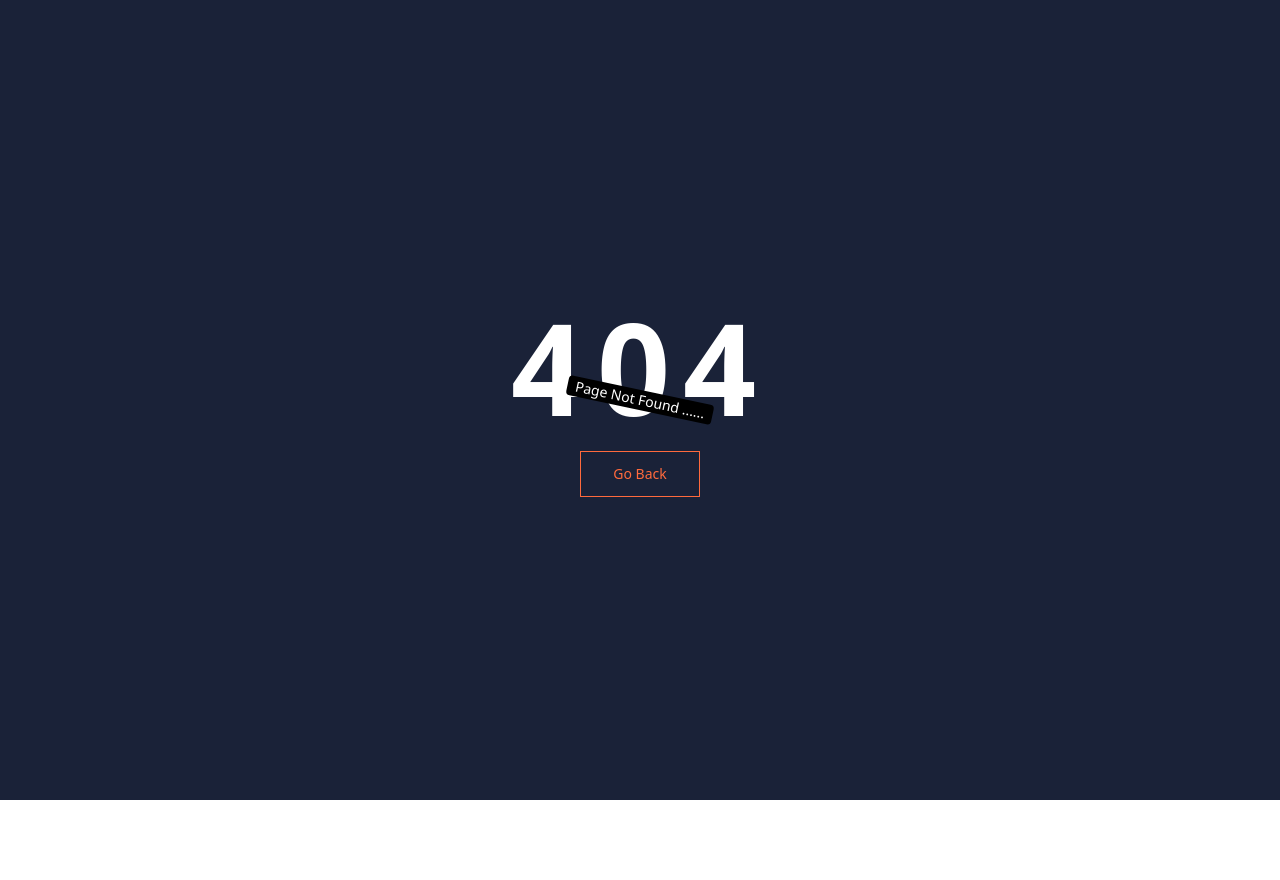
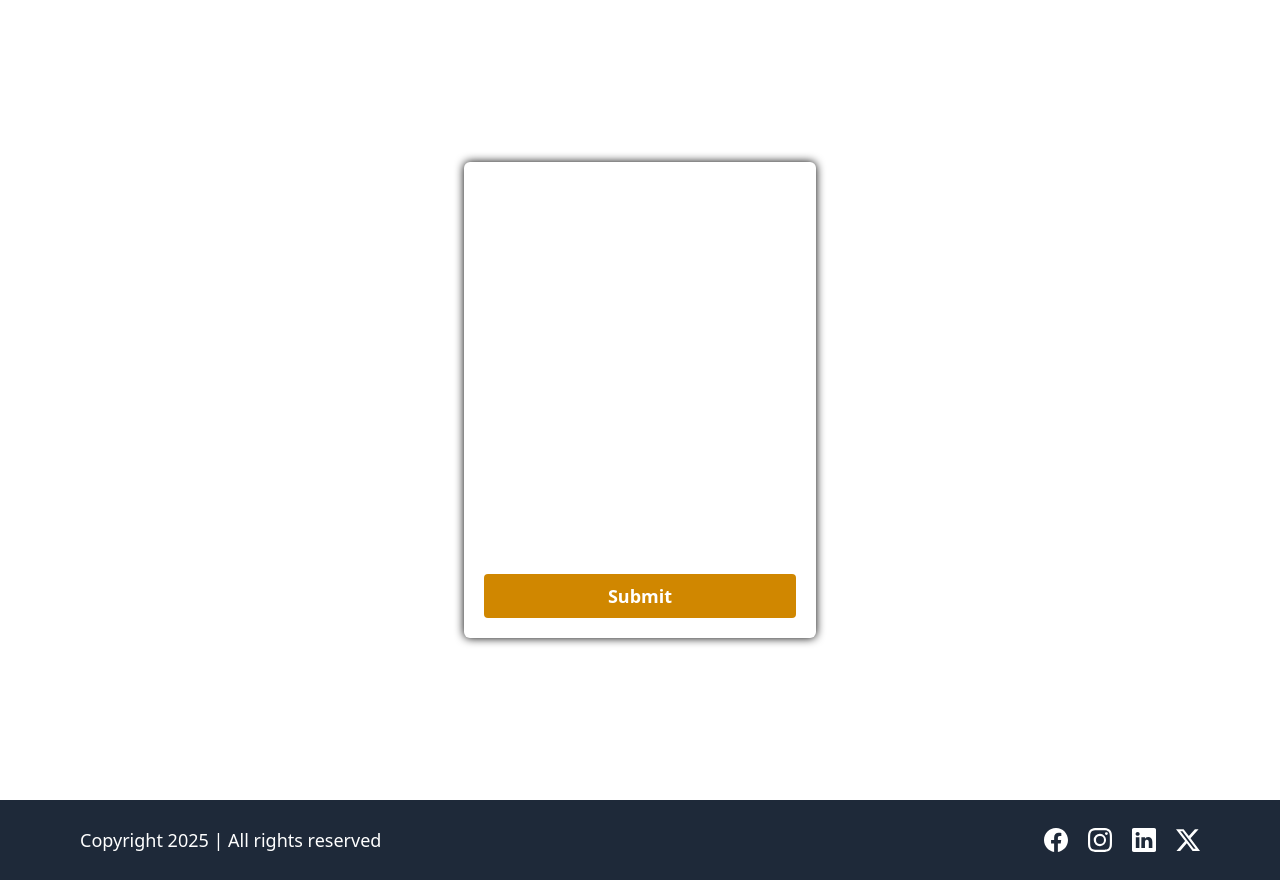
Before and after one commit to priyanshuxoxo/lms-frontend-hn, a React (Vite) app: page /contact in a window 1280 px wide. Before the commit this address had no page. Before the commit the page ends 800 px from the top, so only its background shows below. Built offline with nearby package versions, Linux system fonts and the light colour scheme.

Commit message:
added contact us page

```diff
--- a/src/App.jsx
+++ b/src/App.jsx
@@ -7,6 +7,7 @@
 import SignUp from "./Pages/SignUp";
 import Login from "./Pages/Login";
 import CourseList from "./Pages/Courses/CourseList";
+import Contact from "./Pages/Contact";
 function App() {
   return (
     <>
@@ -15,6 +16,7 @@
         <Route path="/about" element={<AboutUs />}></Route>
         <Route path="/courses" element={<CourseList />}></Route>
         <Route path="/signup" element={<SignUp />}></Route>
+        <Route path="/contact" element={<Contact />}></Route>
         <Route path="/login" element={<Login />}></Route>
         <Route path="*" element={<NotFound />}></Route>
       </Routes>
--- /dev/null
+++ b/src/Helpers/regexMatcher.js
@@ -0,0 +1,20 @@
+import toast from "react-hot-toast";
+
+export function isEmail(string) {
+  if (
+    !string.match(
+      /^(([^<>()[\]\\.,;:\s@"]+(\.[^<>()[\]\\.,;:\s@"]+)*)|.(".+"))@((\[[0-9]{1,3}\.[0-9]{1,3}\.[0-9]{1,3}\.[0-9]{1,3}\])|(([a-zA-Z\-0-9]+\.)+[a-zA-Z]{2,}))$/
+    )
+  )
+    return toast.error("Invalid email id");
+}
+export function isPassword(string) {
+  if (
+    !string.password.match(
+      /^(?=.*[0-9])(?=.*[!@#$%^&*])[a-zA-Z0-9!@#$%^&*]{6,16}$/
+    )
+  )
+    return toast.error(
+      "password should be atleast 6-16 character long and must contain atleast one number and special character"
+    );
+}
--- /dev/null
+++ b/src/Pages/Contact.jsx
@@ -0,0 +1,112 @@
+import { useState } from "react";
+import HomeLayout from "../Layouts/HomeLayout";
+import toast from "react-hot-toast";
+import { isEmail } from "../Helpers/regexMatcher";
+import axiosInstance from "../Helpers/axiosInstance";
+
+function Contact() {
+  const [userInput, setUserInput] = useState({
+    name: "",
+    email: "",
+    message: "",
+  });
+  function handleInputChange(e) {
+    const { name, value } = e.target;
+    console.log(name, value);
+    setUserInput({
+      ...userInput,
+      [name]: value,
+    });
+  }
+  async function onFormSubmit(e) {
+    e.preventDefault();
+
+    if (!userInput.name || !userInput.email || !userInput.message) {
+      toast.error("All fields are mandatory");
+      return;
+    }
+
+    isEmail(userInput.email);
+
+    try {
+      const response = await toast.promise(
+        axiosInstance.post("/contact", userInput),
+        {
+          loading: "Submitting your message...",
+          success: "Form submitted successfully!",
+          error: "Failed to submit the form.",
+        }
+      );
+
+      if (response?.data?.success) {
+        setUserInput({ name: "", email: "", message: "" });
+      }
+    } catch (error) {
+      toast.error("Operation failed.");
+      console.error("Contact form error:", error);
+    }
+  }
+
+  return (
+    <HomeLayout>
+      <div className="flex items-center justify-center h-[100vh]">
+        <form
+          onSubmit={onFormSubmit}
+          noValidate
+          className="flex flex-col items-center justify-center gap-2 p-5 rounded-md text-white shadow-[0_0_10px_black] w-[22rem]"
+        >
+          <h1 className="text-3xl font-semibold">Contact Form</h1>
+          <div className="flex flex-col w-full gap-1">
+            <label htmlFor="name" className="text-xl font-semibold">
+              Name
+            </label>
+            <input
+              type="text"
+              className="bg-transparent border px-2 py-1 rounded-sm "
+              id="name"
+              name="name"
+              placeholder="Enter your name"
+              onChange={handleInputChange}
+              value={userInput.name}
+            />
+          </div>
+          <div className="flex flex-col w-full gap-1">
+            <label htmlFor="email" className="text-xl font-semibold">
+              Email
+            </label>
+            <input
+              type="email"
+              className="bg-transparent border px-2 py-1 rounded-sm "
+              id="email"
+              name="email"
+              placeholder="Enter your email"
+              onChange={handleInputChange}
+              value={userInput.email}
+            />
+          </div>
+          <div className="flex flex-col w-full gap-1">
+            <label htmlFor="message" className="text-xl font-semibold">
+              Message
+            </label>
+            <textarea
+              className="bg-transparent border px-2 py-1 rounded-sm resize-none h-40"
+              id="message"
+              name="message"
+              placeholder="Enter your message"
+              onChange={handleInputChange}
+              value={userInput.message}
+            />
+          </div>
+          <button
+            type="submit"
+            className="w-full bg-yellow-600 hover:bg-yellow-500 transition-all ease-in-out duration-300 rounded-sm py-2 font-semibold text-lg cursor-pointer"
+          >
+            Submit
+          </button>
+        </form>
+      </div>
+    </HomeLayout>
+  );
+}
+
+export default Contact;
--- a/src/Pages/SignUp.jsx
+++ b/src/Pages/SignUp.jsx
@@ -5,6 +5,7 @@
 import { useDispatch } from "react-redux";
 import { toast } from "react-hot-toast";
 import { createAccount } from "../Redux/Slices/AuthSlice";
+import { isEmail, isPassword } from "../Helpers/regexMatcher";
 function SignUp() {
   const dispatch = useDispatch();
   const navigate = useNavigate();
@@ -54,20 +55,8 @@
     }
     if (signupData.fullName.length < 5)
       return toast.error("Name should be of atleast 5 character");
-    if (
-      !signupData.email.match(
-        /^(([^<>()[\]\\.,;:\s@"]+(\.[^<>()[\]\\.,;:\s@"]+)*)|.(".+"))@((\[[0-9]{1,3}\.[0-9]{1,3}\.[0-9]{1,3}\.[0-9]{1,3}\])|(([a-zA-Z\-0-9]+\.)+[a-zA-Z]{2,}))$/
-      )
-    )
-      return toast.error("Invalid email id");
-    if (
-      !signupData.password.match(
-        /^(?=.*[0-9])(?=.*[!@#$%^&*])[a-zA-Z0-9!@#$%^&*]{6,16}$/
-      )
-    )
-      return toast.error(
-        "password should be atleast 6-16 character long and must contain atleast one number and special character"
-      );
+    isEmail(signupData.email);
+    isPassword(signupData.password);
     const formData = new FormData();
     formData.append("fullName", signupData.fullName);
     formData.append("email", signupData.email);
```
